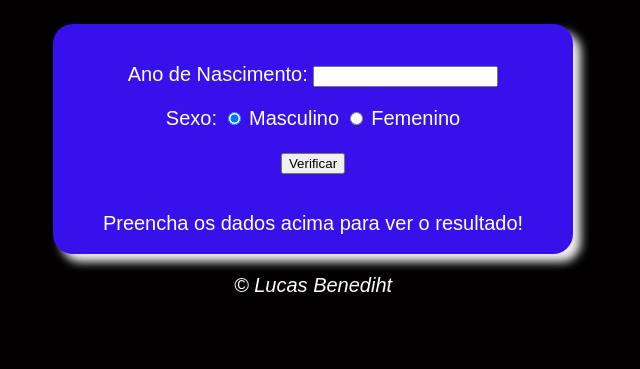
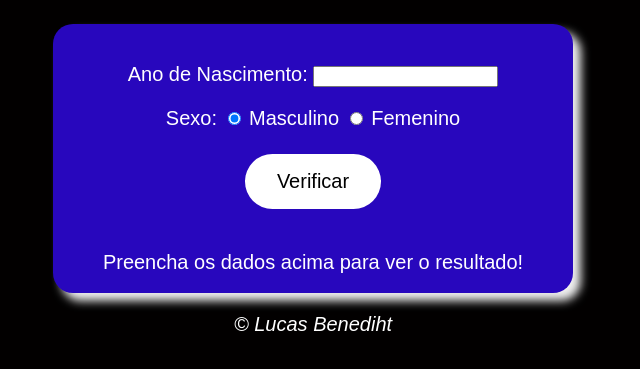
Before and after one commit to Lucas-Benediht/Verificador-de-idade, a plain HTML site: page index.html in a window 1280 px wide. Shown: the part 75-444 px from the top of the page, without its empty margins (327-967 px from the left). Drawn offline with Linux system fonts and the light colour scheme.

Commit message:
Update style.css

```diff
--- a/style.css
+++ b/style.css
@@ -10,7 +10,7 @@ text-align: center;
 }
 
 section{
-    background-color: rgb(56, 16, 235);
+    background-color: rgb(40, 7, 189);
     border-radius:  20px;
     padding: 10px;
     width: 500px;
@@ -33,3 +33,13 @@ div{
     text-align: center;
     padding: 9px;
 }
+input[type="button"] {
+background-color: white;
+  border: none;
+  color: rgb(0, 0, 0);
+  padding: 16px 32px;
+
+  font-size: 20px;
+  margin: 4px 2px;
+  border-radius: 40px
+}
```
